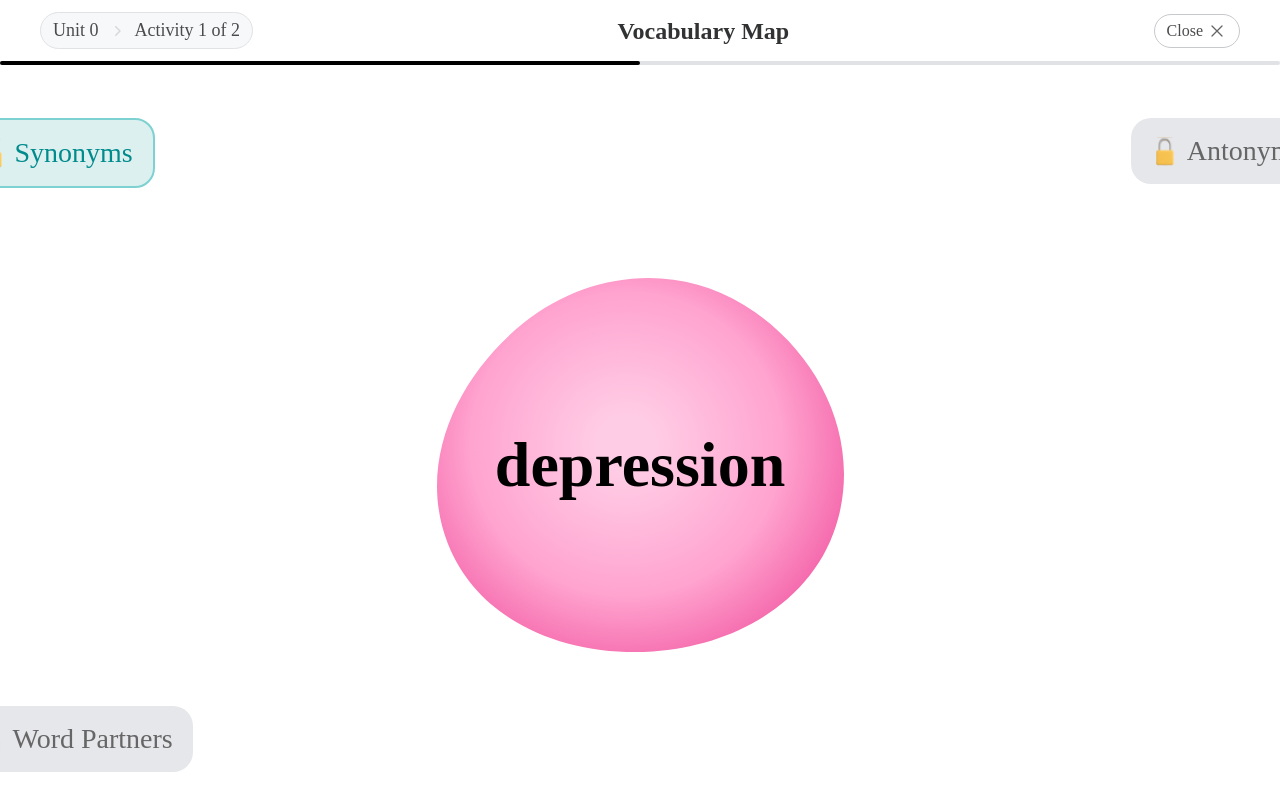
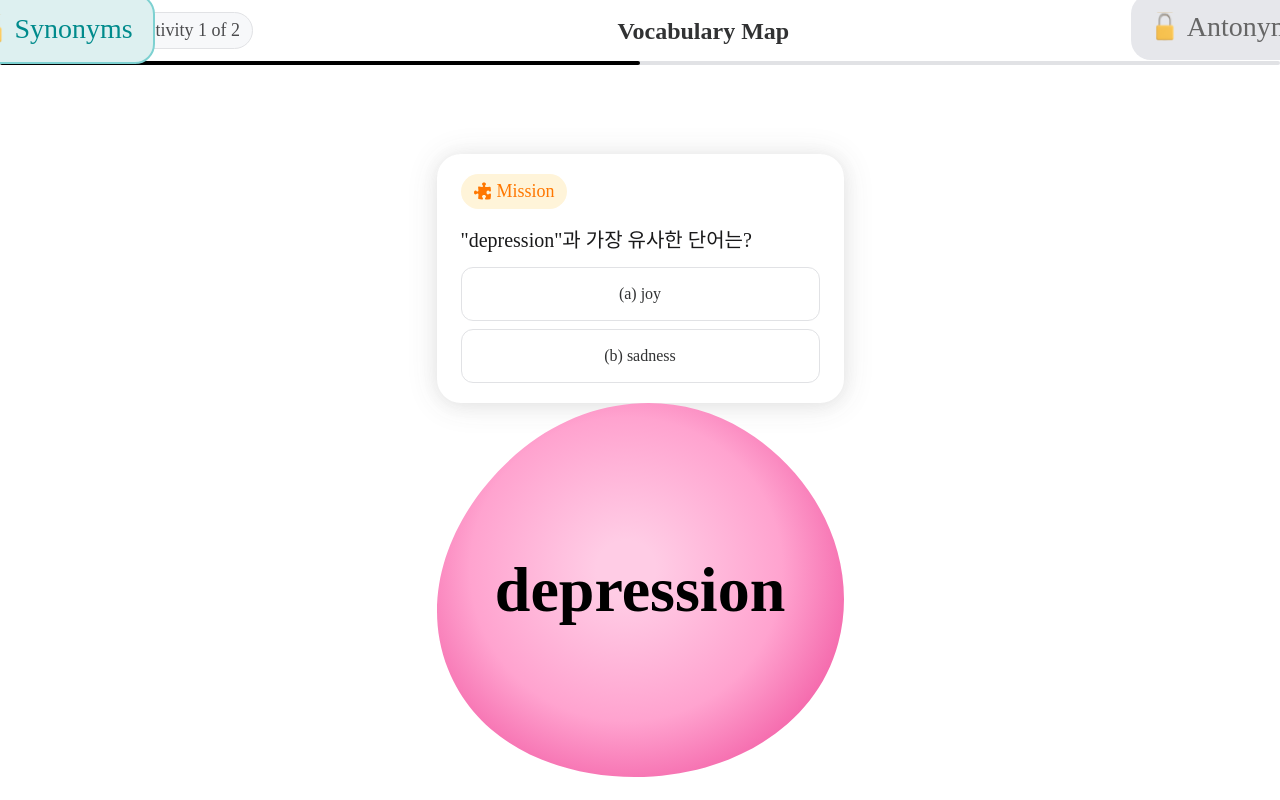
Before and after one commit to RevolutionaryWarrior/chungdam-academy-sample, a React (Vite) app: page / in a window 1280 px wide. Both pictures are taken after a click on the button "Synonyms". Built offline with nearby package versions, Linux system fonts and the light colour scheme.

Commit message:
feat: Mission 콘텐츠 제작 및 정오답 체크 로직 구현

```diff
--- a/src/components/VocabularyMap/LockButton.tsx
+++ b/src/components/VocabularyMap/LockButton.tsx
@@ -18,7 +18,7 @@ const buttonVariants = Object.freeze({
     text: 'text-[#008B8C]',
   }),
   completed: Object.freeze({
-    box: 'bg-white border-[#FFCCE4]',
+    box: 'bg-white border-[2px] border-[#FFCCE4]',
     text: 'text-[#313233]',
   }),
 });
@@ -38,6 +38,7 @@ export default function LockButton({
 
   const variant = buttonVariants[getVariant()];
 
+  console.log(variant);
   return (
     <button
       {...props}
--- /dev/null
+++ b/src/components/VocabularyMap/MissionContents.tsx
@@ -0,0 +1,51 @@
+import Puzzle from '@icons/puzzle-piece.svg?react';
+import { useState } from 'react';
+
+type Props = {
+  question: string;
+  answer: string;
+  choice: string[];
+  onSubmit: (isCorrect: boolean) => void;
+};
+
+export default function MissionContents({
+  question,
+  answer,
+  choice,
+  onSubmit,
+}: Props) {
+  const [activeChoice, setActiveChoice] = useState<string | null>(null);
+
+  const onClickChoice = (selectedChoice: string) => {
+    setActiveChoice(selectedChoice);
+    const isCorrect = selectedChoice === answer;
+    onSubmit(isCorrect);
+  };
+
+  return (
+    <div
+      className="rounded-[24px] px-6 py-5"
+      style={{
+        boxShadow:
+          '0 2px 16px 0 rgba(77, 75, 76, 0.08), 0 2px 32px 0 rgba(77, 75, 76, 0.12)',
+      }}
+    >
+      <div className="flex w-fit items-center gap-1 rounded-[999px] bg-[#FFF4D9] px-3 py-1">
+        <Puzzle />
+        <p className="text-[18px] text-[#F70]">Mission</p>
+      </div>
+      <p className="mt-4 text-[20px] font-[500] text-[#19191A]">{question}</p>
+      <ul className="mt-3 flex flex-col gap-2">
+        {choice.map((item, index) => (
+          <li
+            key={`${item}-${index}`}
+            onClick={() => onClickChoice(item)}
+            className={`${activeChoice === item ? 'bg-[#00BABB] text-white' : 'border border-[#E1E2E5] bg-white text-[#313233]'} cursor-pointer rounded-[12px] py-[14px] text-center`}
+          >
+            {item}
+          </li>
+        ))}
+      </ul>
+    </div>
+  );
+}
--- a/src/components/VocabularyMap/VocabularyMap.tsx
+++ b/src/components/VocabularyMap/VocabularyMap.tsx
@@ -1,15 +1,22 @@
-import { LockButton } from '@/components';
+import { LockButton, MissionContents } from '@/components';
 import Vector from '@icons/vector.svg?react';
 import { useState } from 'react';
 
-type Turn = 'synonyms' | 'antonyms' | 'wordPartners';
+const KEYWORDS = {
+  SYNONYMS: 'synonyms',
+  ANTONYMS: 'antonyms',
+  WORD_PARTNERS: 'wordPartners',
+} as const;
+
+type Turn = (typeof KEYWORDS)[keyof typeof KEYWORDS];
 
 const DATA = {
   word: 'depression',
   synonyms: {
     mission: {
-      qustion: '`depression`과 가장 유사한 단어는?',
-      choice: ['joy', 'sadness'],
+      qustion: '"depression"과 가장 유사한 단어는?',
+      choice: ['(a) joy', '(b) sadness'],
+      answer: '(b) sadness',
     },
     degree: {
       sadness: {
@@ -30,14 +37,38 @@ const DATA = {
       },
     },
   },
+  antonyms: {
+    mission: {
+      qustion: '"depression"과 반대되는 단어는?',
+      choice: ['(a) happiness', '(b) sadness'],
+      answer: '(b) sadness',
+    },
+    degree: {},
+  },
+  wordPartners: {
+    mission: {
+      qustion: '"depression"과 함께 쓰이는 단어는?',
+      choice: ['(a) deep', '(b) light'],
+      answer: '(b) light',
+    },
+    degree: {},
+  },
 };
 
 export default function VocabularyMap() {
   const [completedWords, setCompletedWords] = useState<Turn[]>([]);
-  const [active, setActive] = useState<Turn>('synonyms');
+  const [active, setActive] = useState<Turn | null>(null);
 
   const onClickButton = (word: Turn) => {
     setActive(word);
+  };
+
+  const onSubmitAnswer = (isCorrect: boolean) => {
+    if (isCorrect && active) {
+      setCompletedWords((prev) => [...prev, active]);
+    }
+
+    setActive(null);
   };
 
   return (
@@ -45,18 +76,26 @@ export default function VocabularyMap() {
       <div className="relative">
         <div className="absolute -top-40 -left-120">
           <LockButton
-            isCompleted={completedWords.includes('synonyms')}
-            isActive={active === 'synonyms'}
+            isCompleted={completedWords.includes(KEYWORDS.SYNONYMS)}
+            isActive={active === KEYWORDS.SYNONYMS}
             title="Synonyms"
-            onClick={() => onClickButton('synonyms')}
+            onClick={() => onClickButton(KEYWORDS.SYNONYMS)}
           />
         </div>
+        {active && (
+          <MissionContents
+            question={DATA[active].mission.qustion}
+            choice={DATA[active].mission.choice}
+            answer={DATA[active].mission.answer}
+            onSubmit={onSubmitAnswer}
+          />
+        )}
         <div className="absolute -top-40 -right-120">
           <LockButton
-            isCompleted={completedWords.includes('antonyms')}
-            isActive={active === 'antonyms'}
+            isCompleted={completedWords.includes(KEYWORDS.ANTONYMS)}
+            isActive={active === KEYWORDS.ANTONYMS}
             title="Antonyms"
-            onClick={() => onClickButton('antonyms')}
+            onClick={() => onClickButton(KEYWORDS.ANTONYMS)}
           />
         </div>
         <div className="relative h-[374px] w-[407px]">
@@ -67,10 +106,10 @@ export default function VocabularyMap() {
         </div>
         <div className="absolute -bottom-30 -left-120">
           <LockButton
-            isCompleted={completedWords.includes('wordPartners')}
-            isActive={active === 'wordPartners'}
+            isCompleted={completedWords.includes(KEYWORDS.WORD_PARTNERS)}
+            isActive={active === KEYWORDS.WORD_PARTNERS}
             title="Word Partners"
-            onClick={() => onClickButton('wordPartners')}
+            onClick={() => onClickButton(KEYWORDS.WORD_PARTNERS)}
           />
         </div>
       </div>
--- a/src/components/VocabularyMap/index.ts
+++ b/src/components/VocabularyMap/index.ts
@@ -1,2 +1,3 @@
 export { default as LockButton } from './LockButton';
+export { default as MissionContents } from './MissionContents';
 export { default as VocabularyMap } from './VocabularyMap';
```
Also changed, not shown: src/assets/icons/puzzle-piece.svg (added).
